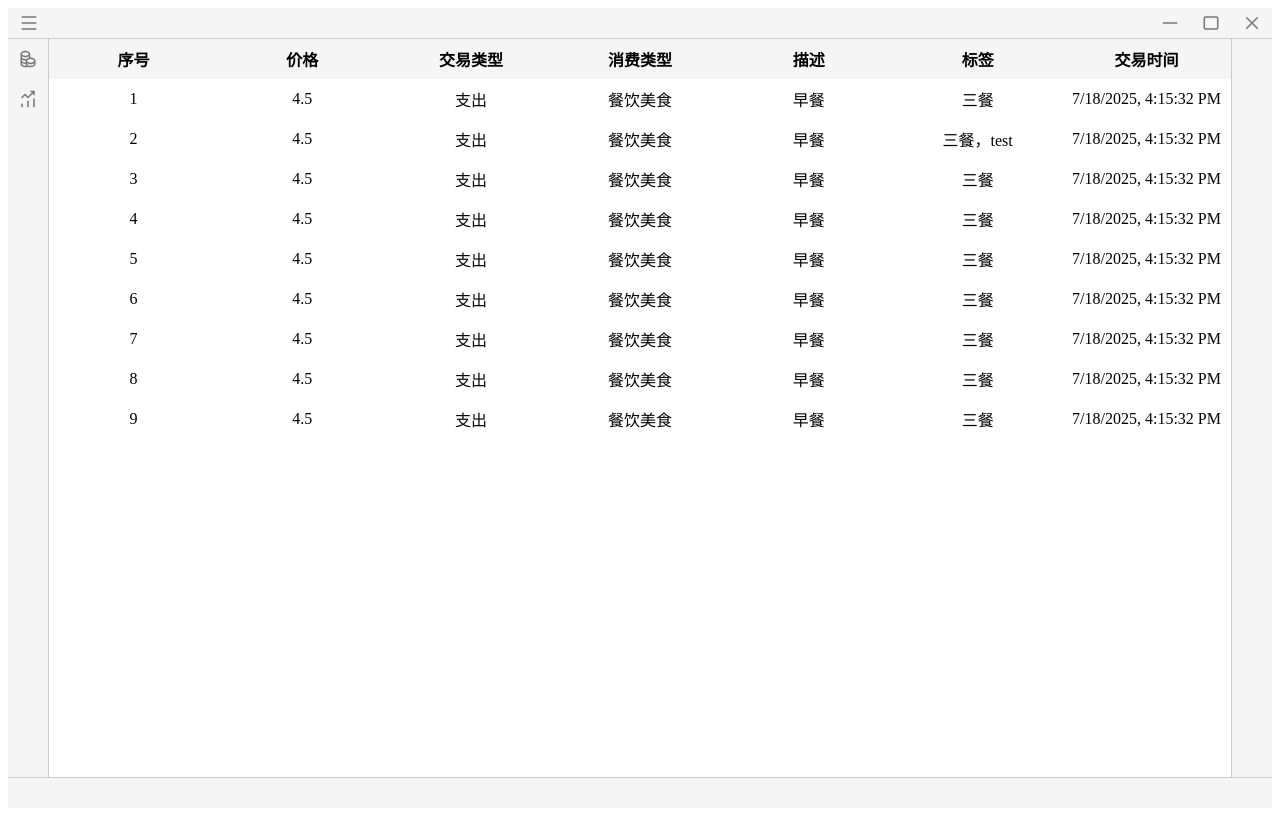
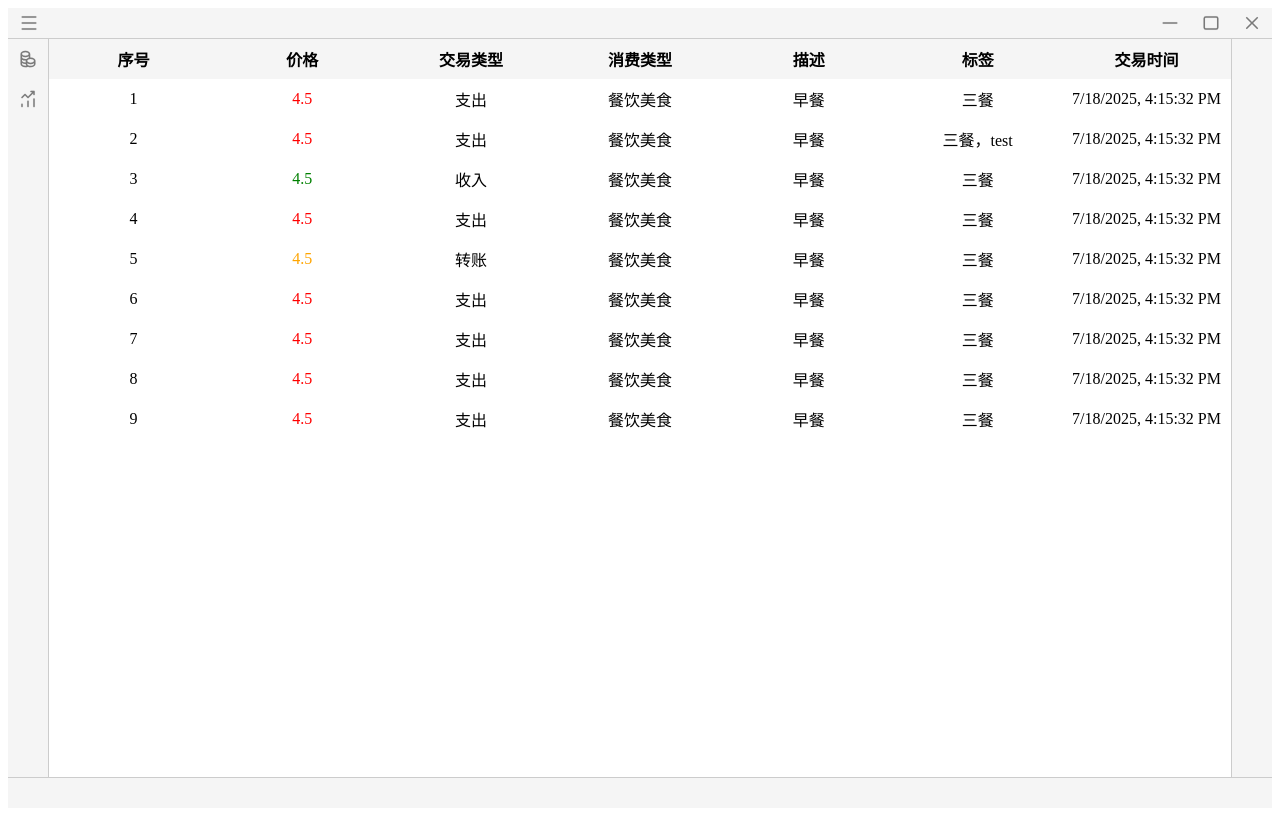
Before and after one commit to DaoiestFire/Billadm-GO, a Vue app in the folder app/: page /tr_view in a window 1280 px wide. Built offline with nearby package versions, Linux system fonts and the light colour scheme.

Commit message:
按照不同的颜色显示价格

```diff
--- a/app/src/components/TransactionRecordTable.vue
+++ b/app/src/components/TransactionRecordTable.vue
@@ -15,7 +15,7 @@
       <tbody>
         <tr v-for="(item, index) in displayedItems" :key="item.transaction_id">
           <td>{{ index + 1 }}</td>
-          <td>{{ item.price }}</td>
+          <td :style="getPriceStyle(item.transaction_type)">{{ item.price }}</td>
           <td>{{ formatTransactionType(item.transaction_type) }}</td>
           <td>{{ item.category }}</td>
           <td>{{ item.description }}</td>
@@ -28,31 +28,45 @@
 </template>
 
 <script setup>
-import { ref, onMounted, onUnmounted } from 'vue'
+import { ref, onMounted, onUnmounted, watch } from 'vue'
 
 const props = defineProps({
   items: {
     type: Array,
     required: true
+  },
+  rowHeight: {
+    type: Number,
+    default: 40 // 默认行高
   }
 })
 
 const displayedItems = ref([])
-const rowHeight = 40 // 每一行的高度，单位 px
 const maxRows = ref(10)
 
 // 计算当前窗口高度下能显示的行数
 const calculateMaxRows = () => {
-  const availableHeight = window.innerHeight - 62 - rowHeight // 预留头部、底部空间
-  console.log(availableHeight)
-  maxRows.value = Math.floor(availableHeight / rowHeight)
-  console.log(maxRows.value)
+  const availableHeight = window.innerHeight - 62 - props.rowHeight // 预留头部、底部空间
+  maxRows.value = Math.floor(availableHeight / props.rowHeight)
   displayedItems.value = props.items.slice(0, maxRows.value)
+}
+
+// 获取价格样式
+const getPriceStyle = (type) => {
+  let color = ''
+  if (type === 'expense') {
+    color = 'red'
+  } else if (type === 'income') {
+    color = 'green'
+  } else if (type === 'transfer') {
+    color = 'orange'
+  }
+  return { color }
 }
 
 // 格式化交易类型
 const formatTransactionType = (type) => {
-  return type === 'expense' ? '支出' : '收入'
+  return type === 'expense' ? '支出' : type === 'income' ? '收入' : '转账'
 }
 
 // 格式化标签数组为字符串
--- a/app/src/views/TransactionRecordView.vue
+++ b/app/src/views/TransactionRecordView.vue
@@ -34,7 +34,7 @@ const sampleData = [
     "transaction_id": "01981e51-c6df-716f-953f-dc8771370af8",
     "ledger_id": "01981e51-b02f-7730-9644-774491b459e4",
     "price": 4.5,
-    "transaction_type": "expense",
+    "transaction_type": "income",
     "category": "餐饮美食",
     "description": "早餐",
     "tags": ["三餐"],
@@ -58,7 +58,7 @@ const sampleData = [
     "transaction_id": "01981e51-c6df-716f-953f-dc8771370af8",
     "ledger_id": "01981e51-b02f-7730-9644-774491b459e4",
     "price": 4.5,
-    "transaction_type": "expense",
+    "transaction_type": "transfer",
     "category": "餐饮美食",
     "description": "早餐",
     "tags": ["三餐"],
```
